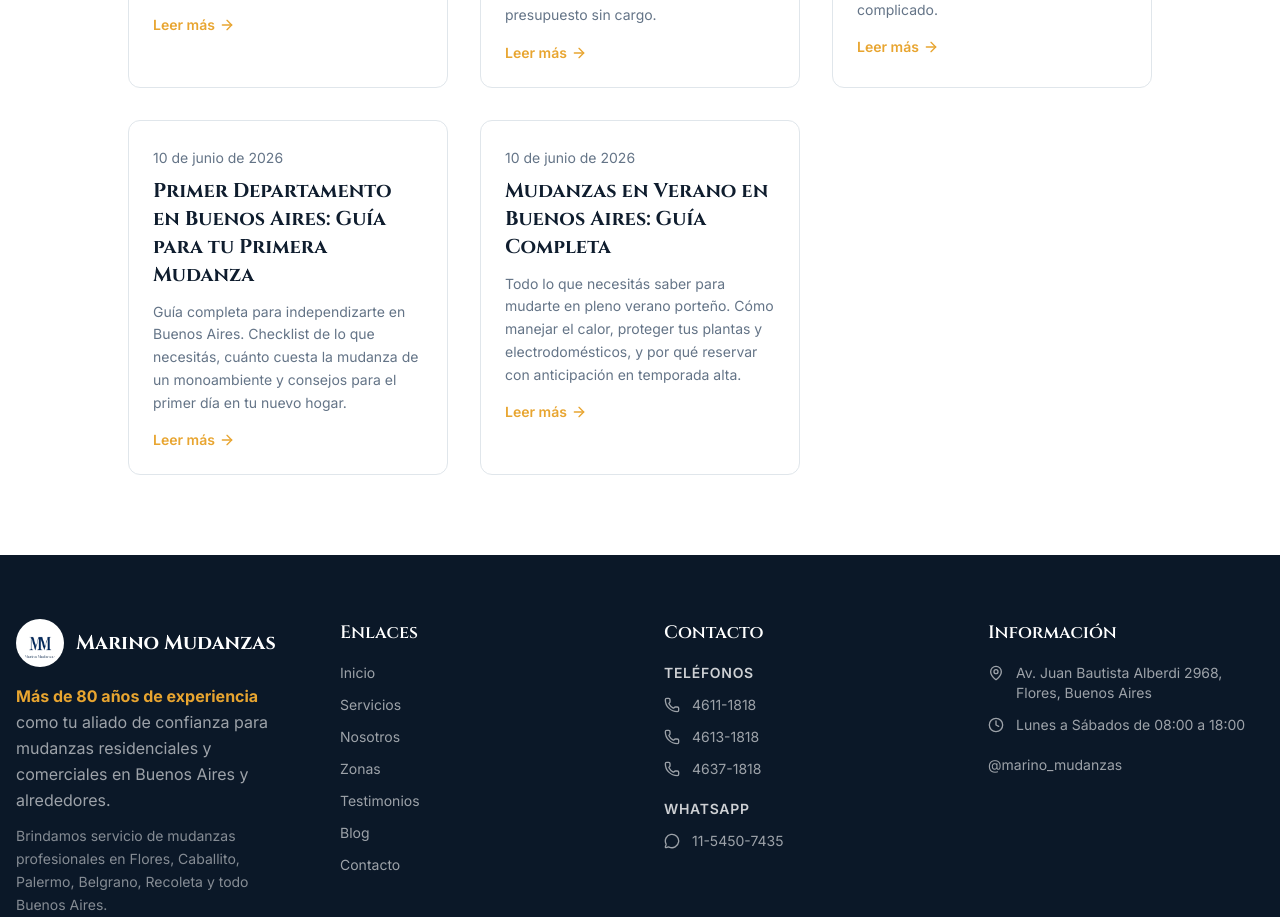
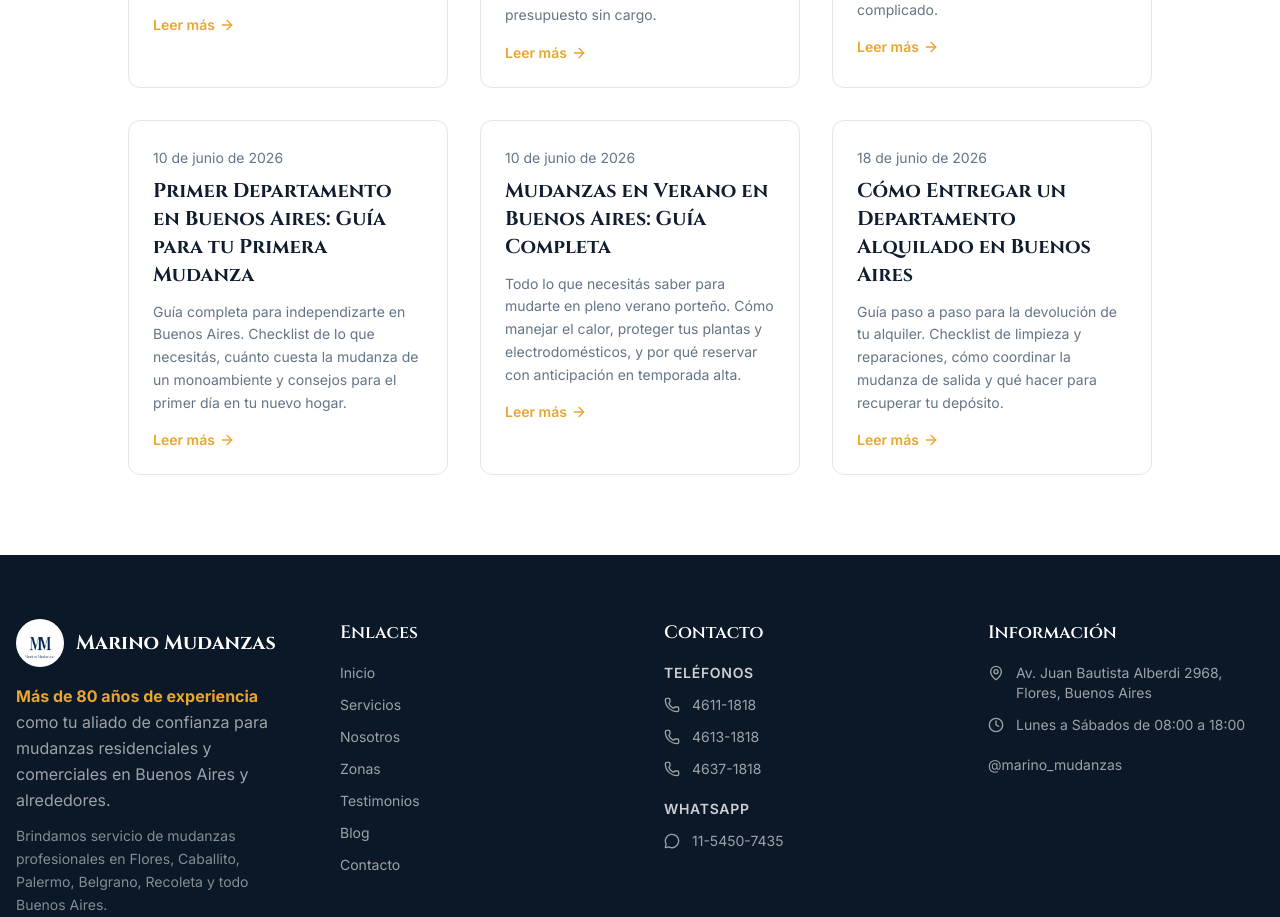
Before and after one commit to Lukaku55/marinomudanzas-next, a Next.js app: page /blog in a window 1280 px wide. Shown: the part 9040-9957 px from the top of the page. Built offline with nearby package versions, Linux system fonts and the light colour scheme.

Commit message:
feat: add como-entregar-departamento-alquilado to blog index

```diff
--- a/app/blog/page.tsx
+++ b/app/blog/page.tsx
@@ -98,6 +98,7 @@ const articles = [
   {slug:'mudanzas-en-invierno',title:'Mudanzas en Invierno en Buenos Aires',excerpt:'Todo lo que necesitás saber para mudarte durante el invierno porteño. Ventajas de la temporada baja, cómo proteger tus muebles de la lluvia y qué hacer si el día de la mudanza está complicado.',date:'2026-06-02'},
   {slug:'primer-departamento-buenos-aires',title:'Primer Departamento en Buenos Aires: Guía para tu Primera Mudanza',excerpt:'Guía completa para independizarte en Buenos Aires. Checklist de lo que necesitás, cuánto cuesta la mudanza de un monoambiente y consejos para el primer día en tu nuevo hogar.',date:'2026-06-10'},
   {slug:'mudanzas-en-verano',title:'Mudanzas en Verano en Buenos Aires: Guía Completa',excerpt:'Todo lo que necesitás saber para mudarte en pleno verano porteño. Cómo manejar el calor, proteger tus plantas y electrodomésticos, y por qué reservar con anticipación en temporada alta.',date:'2026-06-10'},
+  {slug:'como-entregar-departamento-alquilado',title:'Cómo Entregar un Departamento Alquilado en Buenos Aires',excerpt:'Guía paso a paso para la devolución de tu alquiler. Checklist de limpieza y reparaciones, cómo coordinar la mudanza de salida y qué hacer para recuperar tu depósito.',date:'2026-06-18'},
 ];
 
 export default function Blog() {
```
